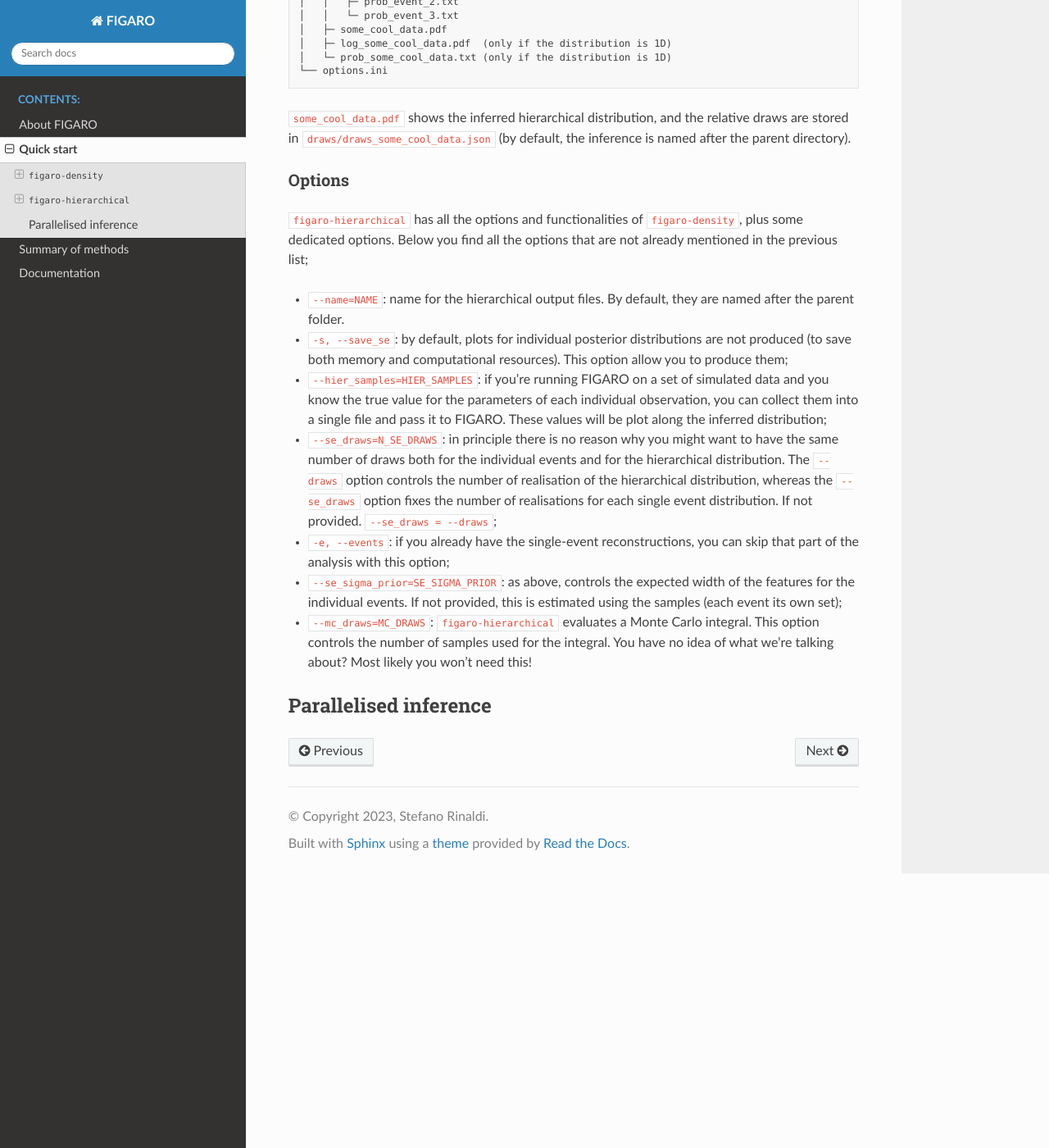
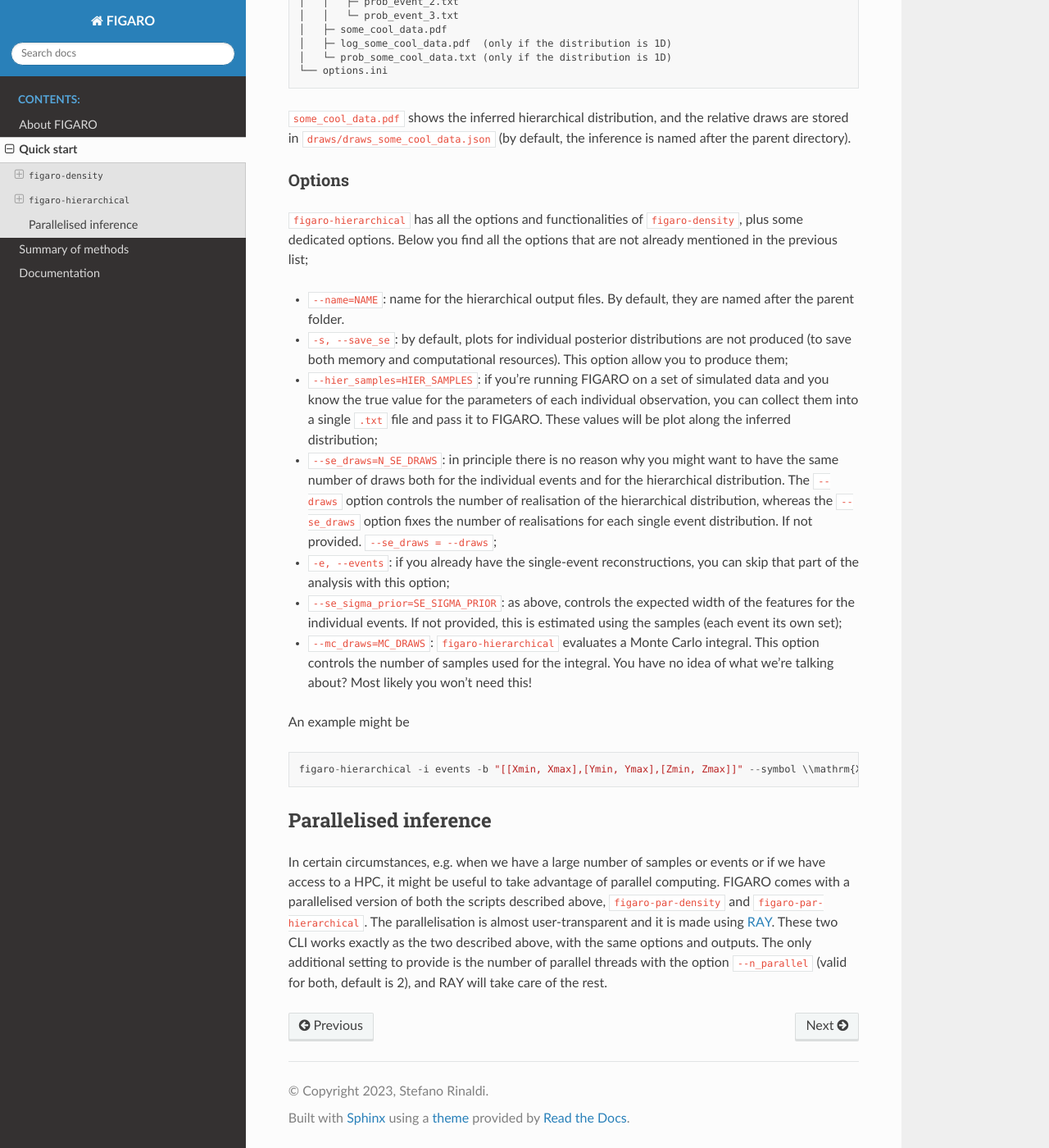
Before and after one commit to sterinaldi/FIGARO, a Sphinx documentation site: the page built from docs/source/quickstart.md, in a window 1280 px wide and 1400 px high, scrolled down 5448 px. Shown: the whole window at 82% size. Built offline with Sphinx 7.4.7 and the Read the Docs theme 2.0.0, drawn with Linux system fonts in a browser that asks for light colours.

Commit message:
more docs

````diff
--- a/docs/source/quickstart.md
+++ b/docs/source/quickstart.md
@@ -188,11 +188,18 @@ some_cool_data
 `figaro-hierarchical` has all the options and functionalities of `figaro-density`, plus some dedicated options. Below you find all the options that are not already mentioned in the previous list;
 * `--name=NAME`: name for the hierarchical output files. By default, they are named after the parent folder.
 * `-s, --save_se`: by default, plots for individual posterior distributions are not produced (to save both memory and computational resources). This option allow you to produce them;
-* `--hier_samples=HIER_SAMPLES`: if you're running FIGARO on a set of simulated data and you know the true value for the parameters of each individual observation, you can collect them into a single file and pass it to FIGARO. These values will be plot along the inferred distribution;
+* `--hier_samples=HIER_SAMPLES`: if you're running FIGARO on a set of simulated data and you know the true value for the parameters of each individual observation, you can collect them into a single `.txt` file and pass it to FIGARO. These values will be plot along the inferred distribution;
 * `--se_draws=N_SE_DRAWS`: in principle there is no reason why you might want to have the same number of draws both for the individual events and for the hierarchical distribution. The `--draws` option controls the number of realisation of the hierarchical distribution, whereas the `--se_draws` option fixes the number of realisations for each single event distribution. If not provided. `--se_draws = --draws`;
 * `-e, --events`: if you already have the single-event reconstructions, you can skip that part of the analysis with this option;
 * `--se_sigma_prior=SE_SIGMA_PRIOR`: as above, controls the expected width of the features for the individual events. If not provided, this is estimated using the samples (each event its own set);
 * `--mc_draws=MC_DRAWS`: `figaro-hierarchical` evaluates a Monte Carlo integral. This option controls the number of samples used for the integral. You have no idea of what we're talking about? Most likely you won't need this!
 
+An example might be
+
+```
+figaro-hierarchical -i events -b "[[Xmin, Xmax],[Ymin, Ymax],[Zmin, Zmax]]" --symbol \\mathrm{X},\\mathrm{Y},\\mathrm{Z} --unit \\mathrm{cm},,\\mathrm{s} --no_probit --se_draws 100 --draws 1000 -s
+```
 
 ## Parallelised inference
+
+In certain circumstances, e.g. when we have a large number of samples or events or if we have access to a HPC, it might be useful to take advantage of parallel computing. FIGARO comes with a parallelised version of both the scripts described above, `figaro-par-density` and `figaro-par-hierarchical`. The parallelisation is almost user-transparent and it is made using [RAY](https://www.ray.io). These two CLI works exactly as the two described above, with the same options and outputs. The only additional setting to provide is the number of parallel threads with the option `--n_parallel` (valid for both, default is 2), and RAY will take care of the rest.
````
